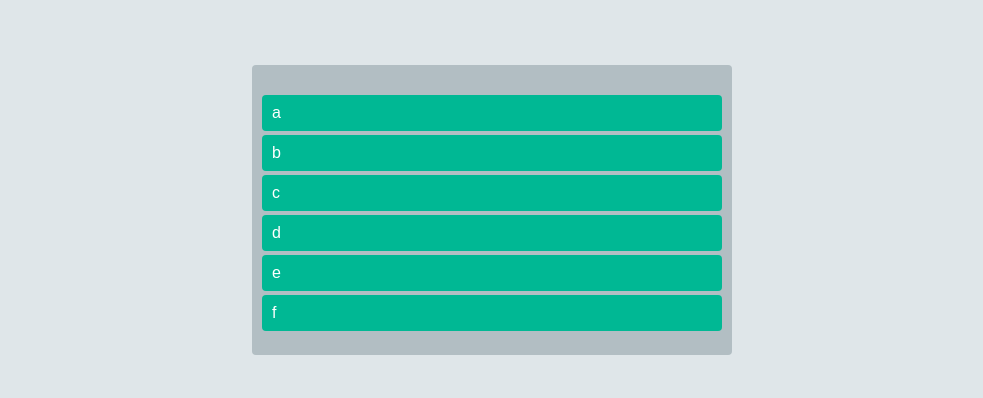
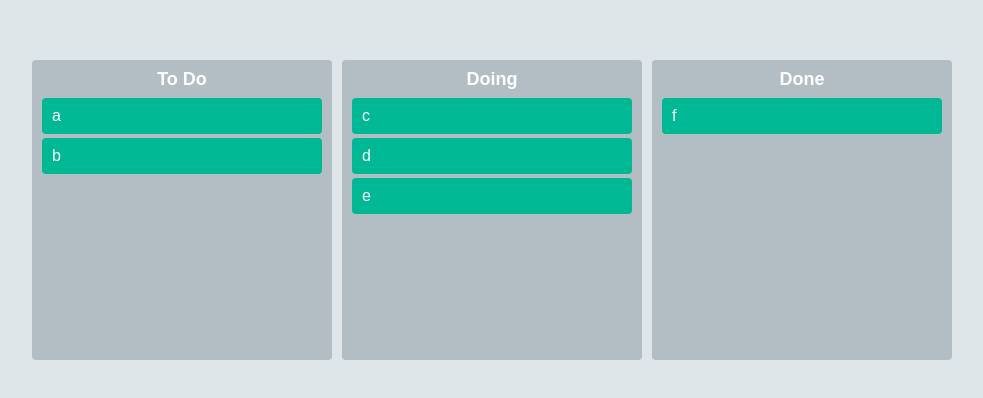
Before and after one commit to hchae0125/kanban-board, a React (Create React App) app: page / in a window 1280 px wide. Shown: the part 190-588 px from the top of the page, without its empty margins (148-1131 px from the left). Built offline with nearby package versions, Linux system fonts and the light colour scheme.

Commit message:
onDragEnd: move in the same board

```diff
--- a/src/App.tsx
+++ b/src/App.tsx
@@ -2,26 +2,20 @@ import styled, { createGlobalStyle, ThemeProvider } from 'styled-components';
 import { DragDropContext, Draggable, Droppable, DropResult } from 'react-beautiful-dnd'
 import { useRecoilState } from 'recoil';
 import { toDoState } from './atoms';
-import DraggableCard from './components/DraggableCard';
+import Board from './components/Board';
 
 const Boards = styled.div`
-  display: grid;
+  display: flex;
+  justify-content: center;
+  align-items: flex-start;
   width: 100%;
-  grid-template-columns: repeat(1, 1fr);
-`;
-
-const Board = styled.div`
-  background-color: ${(props) => props.theme.boardColor};
-  min-height: 200px;
-  padding: 20px 10px;
-  padding-top: 30px;
-  border-radius: 4px;
+  gap: 10px;
+  grid-template-columns: repeat(3, 1fr);
 `;
 
 const Wrapper = styled.div`
   display: flex;
-  max-width: 480px;
-  width: 100%;
+  width: 100vw;
   margin: 0 auto;
   justify-content: center;
   align-items: center;
@@ -89,26 +83,22 @@ function App() {
   const [toDos, setToDos] = useRecoilState(toDoState);
   const onDragEnd = ({draggableId, destination, source} : DropResult) => {
     if (!destination) return;
-
     setToDos((prev) => {
-      const oldArray = [...prev];
-      oldArray.splice(source.index, 1);
-      oldArray.splice(destination?.index, 0, draggableId);
-      return oldArray;
+      const array = [...prev[source.droppableId]];
+      if (destination.droppableId === source.droppableId) {
+        array.splice(source.index, 1);
+        array.splice(destination.index, 0, draggableId);
+      }
+      return { ...prev, [source.droppableId]: array }
     });
   };
   return <>
     <DragDropContext onDragEnd={onDragEnd}>
       <Wrapper>
         <Boards>
-        <Droppable droppableId='one'>
-          {(provided) => <Board ref={provided.innerRef} {...provided.droppableProps}>
-            {toDos.map((toDo, idx) => { return (
-              <DraggableCard key={toDo} index={idx} toDo={toDo} />
-            )})}
-            {provided.placeholder}
-            </Board>}
-        </Droppable>
+        {Object.keys(toDos).map(key => (
+          <Board list={toDos[key]} key={key} boardId={key}/>
+        ))}
         </Boards>
       </Wrapper>
     </DragDropContext>
--- a/src/atoms.tsx
+++ b/src/atoms.tsx
@@ -1,6 +1,14 @@
 import { atom } from 'recoil';
 
-export const toDoState = atom({
+export interface IToDoState {
+    [key: string]: string[];
+}
+
+export const toDoState = atom<IToDoState>({
     key: "toDo",
-    default: ['a', 'b', 'c', 'd', 'e', 'f'],
+    default: {
+        "To Do": ["a", "b"],
+        Doing: ["c", "d", "e"],
+        Done: ["f"],
+    },
 });
--- /dev/null
+++ b/src/components/Board.tsx
@@ -0,0 +1,44 @@
+import { Droppable } from "react-beautiful-dnd"
+import styled from "styled-components";
+import DraggableCard from "./DraggableCard";
+
+const Wrapper = styled.div`
+  background-color: ${(props) => props.theme.boardColor};
+  width: 300px;
+  min-height: 300px;
+  padding: 20px 10px;
+  padding-top: 10px;
+  border-radius: 4px;
+`;
+
+const Title = styled.h2`
+  text-align: center;
+  font-weight: 600;
+  margin-bottom: 10px;
+  font-size: 18px;
+`;
+
+interface IBoard {
+    list: string[];
+    boardId: string;
+}
+
+function Board ({list, boardId}: IBoard) {
+    return (
+        <Wrapper>
+            <Title>{boardId}</Title>
+            <Droppable droppableId={boardId}>
+                {(magic) => (
+                <div ref={magic.innerRef} {...magic.droppableProps}>
+                    {list.map((toDo, index) => (
+                    <DraggableCard key={toDo} index={index} toDo={toDo} />
+                    ))}
+                    {magic.placeholder}
+                </div>
+                )}
+            </Droppable>
+        </Wrapper>
+    )
+}
+
+export default Board;
```
Lines whose indentation alone changed are shown as unchanged.
